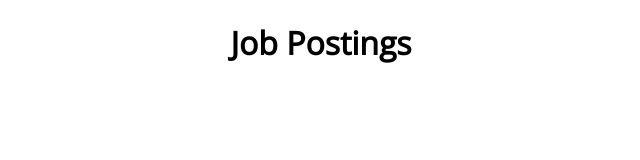
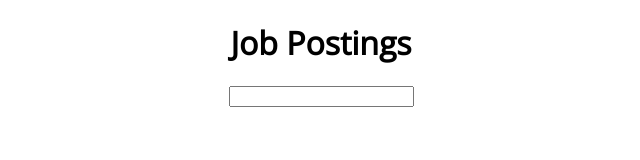
Before and after one commit to codypearce/simple-job-positing-redux, a React app: page / in a window 1280 px wide. Shown: the whole page, without its empty margins (319-959 px from the left). Built offline with nearby package versions, Linux system fonts and the light colour scheme; what react-tap-event-plugin would draw is missing.

Commit message:
joblist component, set u input

```diff
--- a/client/app.js
+++ b/client/app.js
@@ -4,6 +4,7 @@ import injectTapEventPlugin from 'react-tap-event-plugin';
 injectTapEventPlugin();
 
 import Header from './components/shared/Header';
+import JobsList from './components/jobs/JobsList';
 
 require("./styles/style.css");
 
@@ -12,6 +13,7 @@ class App extends Component {
     return (
       <div>
         <Header />
+        <JobsList />
       </div>
     )
   }
--- /dev/null
+++ b/client/components/jobs/JobsList.js
@@ -0,0 +1,21 @@
+import React, { Component } from 'react';
+
+
+export default class JobList extends Component {
+  constructor() {
+    super();
+    this.state = {
+      value: ''
+    }
+  }
+  _handleChange(event) {
+    this.setState({value: event.target.value});
+  }
+  render() {
+    return (
+      <div className="center-block">
+        <input className="center-input" value={this.state.value} onChange={(event) => this._handleChange(event)} />
+      </div>
+    )
+  }
+}
--- a/client/styles/style.css
+++ b/client/styles/style.css
@@ -7,3 +7,11 @@ html {
 .text-center {
   text-align: center;
 }
+
+.center-block {
+  margin: 10px auto;
+}
+.center-input {
+  display: block;
+  margin: 10px auto;
+}
```
